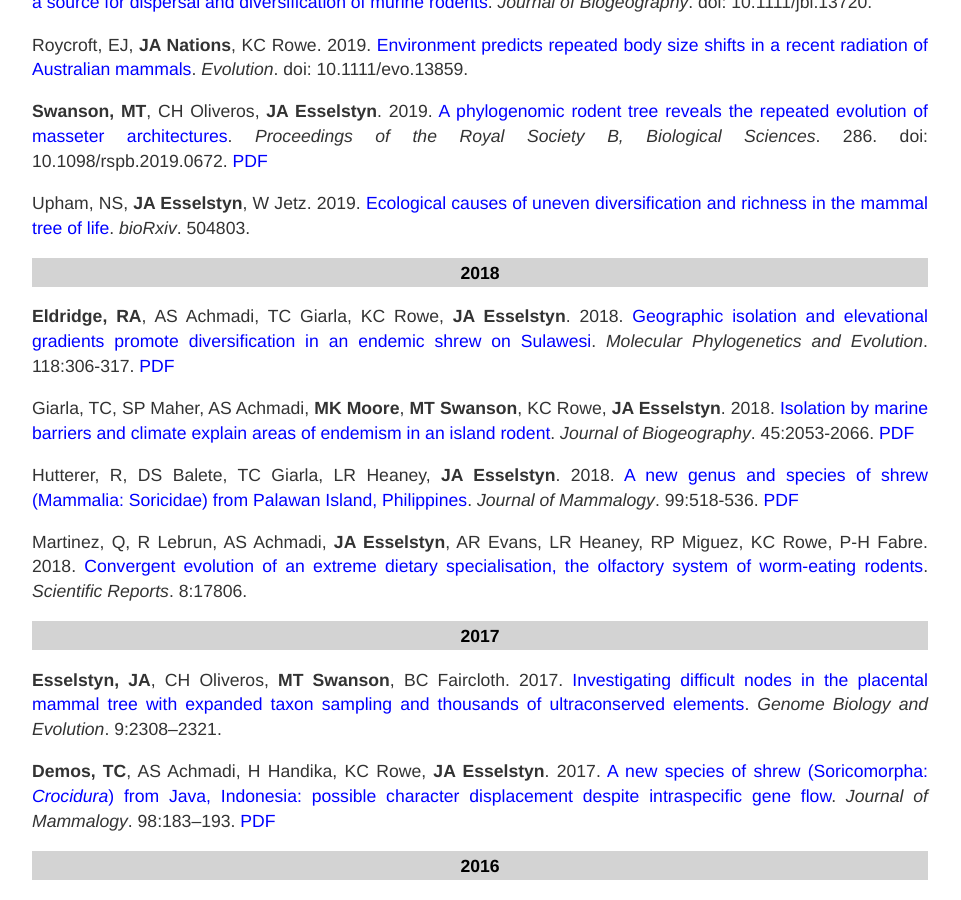
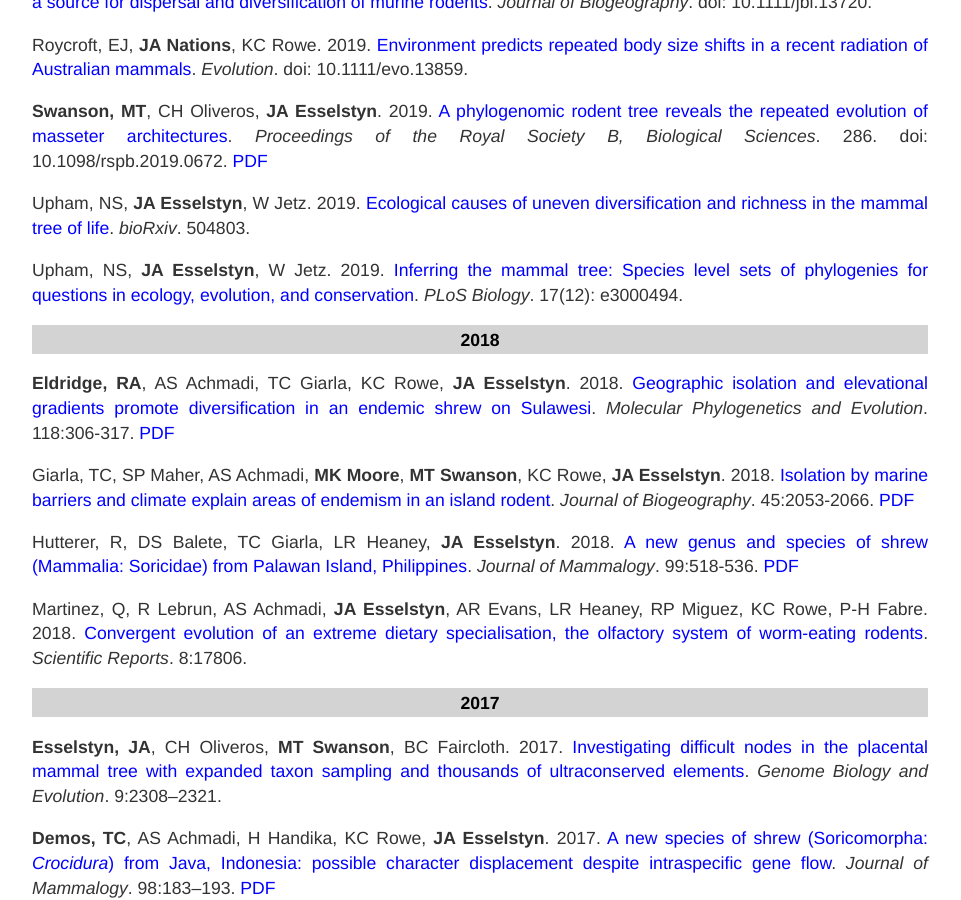
Before and after one commit to esselstyn/esselstyn.github.io, a Jekyll site: the page built from publications.md, in a window 1280 px wide and 900 px high, scrolled down 524 px. Shown: the whole window, without its empty margins (160-1121 px from the left). Built offline with Jekyll 4.4.1, drawn with Linux system fonts in a browser that asks for light colours.

Commit message:
update of publications

```diff
--- a/publications.md
+++ b/publications.md
@@ -18,6 +18,9 @@ Roycroft, EJ, **JA Nations**, KC Rowe. 2019. [Environment predicts repeated body
 **Swanson, MT**, CH Oliveros, **JA Esselstyn**. 2019. [A phylogenomic rodent tree reveals the repeated evolution of masseter architectures](https://doi.org/10.1098/rspb.2019.0672). _Proceedings of the Royal Society B, Biological Sciences_. 286. doi: 10.1098/rspb.2019.0672. [PDF](publications/2019/Swanson-2019.pdf)
 
 Upham, NS, **JA Esselstyn**, W Jetz. 2019. [Ecological causes of uneven diversification and richness in the mammal tree of life](https://doi.org/10.1101/504803). _bioRxiv_. 504803.
+
+Upham, NS, **JA Esselstyn**, W Jetz. 2019. [Inferring the mammal tree: Species level sets of phylogenies for questions in ecology, evolution, and conservation](https://doi.org/10.1371/journal.pbio.3000494). _PLoS Biology_. 17(12):  e3000494.
+
 
 ### 2018
 **Eldridge, RA**, AS Achmadi, TC Giarla, KC Rowe, **JA Esselstyn**. 2018. [Geographic isolation and elevational gradients promote diversification in an endemic shrew on Sulawesi](https://dx.doi.org/10.1016/j.ympev.2017.09.018). _Molecular Phylogenetics and Evolution_. 118:306-317. [PDF](publications/2018/Eldridge-2018.pdf)
```
